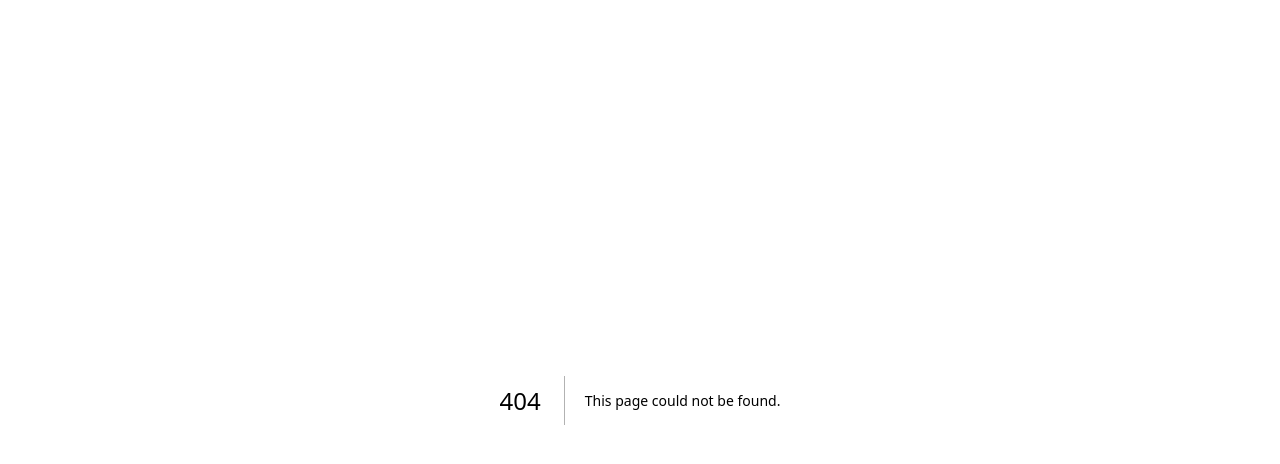
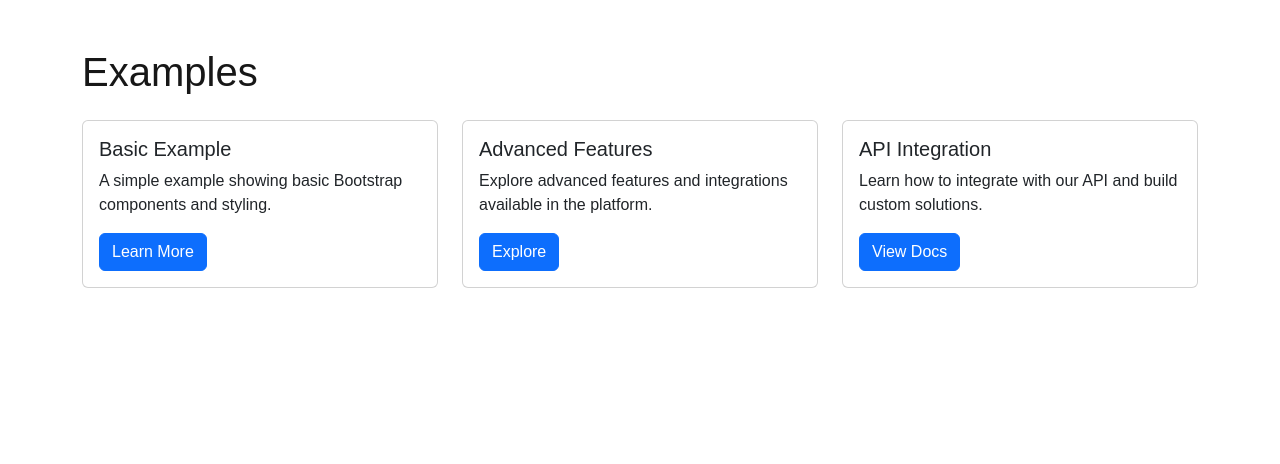
Before and after one commit to ai-tribes/v2, a Next.js app: page /examples in a window 1280 px wide. Before the commit this address had no page. Shown: the top 464 px of the page. Built offline with nearby package versions, Linux system fonts and the light colour scheme.

Commit message:
feat: Add examples page with proper routing and reusable Card component

```diff
--- /dev/null
+++ b/src/app/(public)/examples/page.tsx
@@ -0,0 +1,38 @@
+import { ExampleCard } from '@/components/ui/Card';
+
+export default function ExamplesPage() {
+  const examples = [
+    {
+      title: "Basic Example",
+      description: "A simple example showing basic Bootstrap components and styling.",
+      ctaText: "Learn More",
+      ctaHref: "#"
+    },
+    {
+      title: "Advanced Features",
+      description: "Explore advanced features and integrations available in the platform.",
+      ctaText: "Explore",
+      ctaHref: "#"
+    },
+    {
+      title: "API Integration",
+      description: "Learn how to integrate with our API and build custom solutions.",
+      ctaText: "View Docs",
+      ctaHref: "#"
+    }
+  ];
+
+  return (
+    <div className="container py-5">
+      <h1 className="mb-4">Examples</h1>
+
+      <div className="row g-4">
+        {examples.map((example, index) => (
+          <div key={index} className="col-md-6 col-lg-4">
+            <ExampleCard {...example} />
+          </div>
+        ))}
+      </div>
+    </div>
+  );
+}
--- a/src/app/layout.tsx
+++ b/src/app/layout.tsx
@@ -1,5 +1,6 @@
 import type { Metadata } from "next";
 import { Geist, Geist_Mono } from "next/font/google";
+import "bootstrap/dist/css/bootstrap.min.css";
 import "./globals.css";
 
 const geistSans = Geist({
--- /dev/null
+++ b/src/components/ui/Card/Card.module.css
@@ -0,0 +1,7 @@
+.card {
+  transition: transform 0.2s ease-in-out;
+}
+
+.card:hover {
+  transform: translateY(-5px);
+}
--- /dev/null
+++ b/src/components/ui/Card/Card.tsx
@@ -0,0 +1,14 @@
+import { ExampleCardProps } from './Card.types';
+import styles from './Card.module.css';
+
+export function ExampleCard({ title, description, ctaText, ctaHref }: ExampleCardProps) {
+  return (
+    <div className={`card h-100 ${styles.card}`}>
+      <div className="card-body">
+        <h5 className="card-title">{title}</h5>
+        <p className="card-text">{description}</p>
+        <a href={ctaHref} className="btn btn-primary">{ctaText}</a>
+      </div>
+    </div>
+  );
+}
--- /dev/null
+++ b/src/components/ui/Card/Card.types.ts
@@ -0,0 +1,6 @@
+export interface ExampleCardProps {
+  title: string;
+  description: string;
+  ctaText: string;
+  ctaHref: string;
+}
--- /dev/null
+++ b/src/components/ui/Card/index.ts
@@ -0,0 +1,2 @@
+export * from './Card';
+export * from './Card.types';
```
Also changed, not shown: 4 other files (tests, documents, lock files or other folders).
